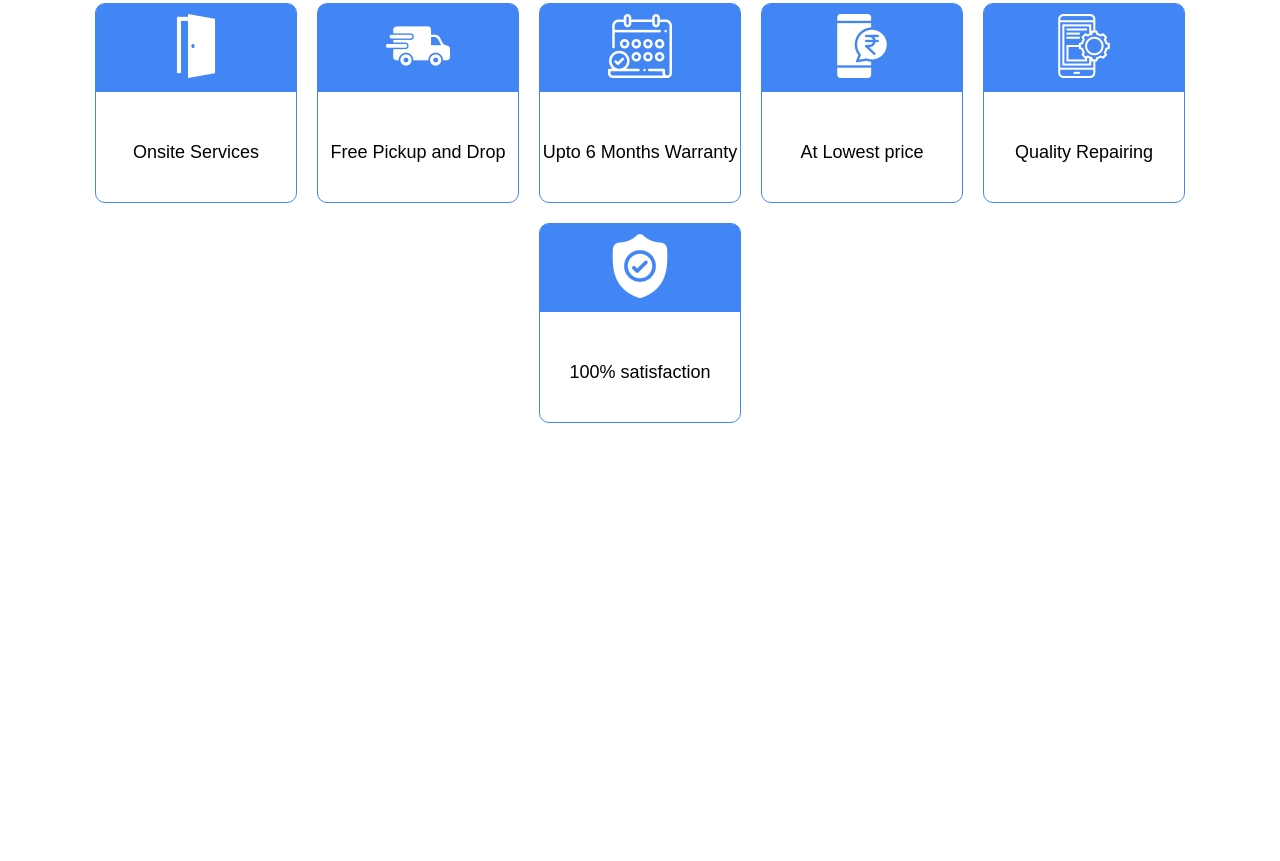
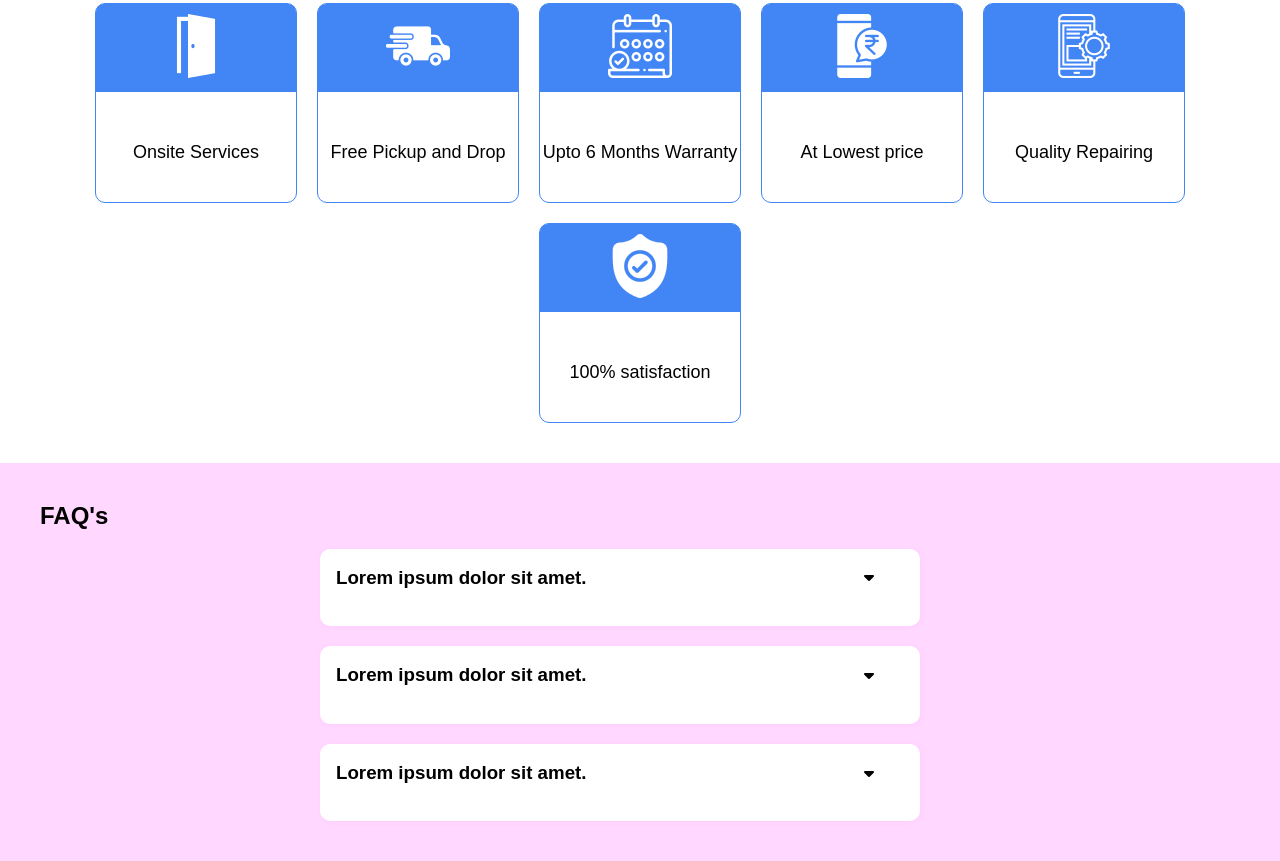
Before and after one commit to Shubham6287169/RepairHub, a plain HTML site: page index.html in a window 1280 px wide. Shown: the part 6097-6958 px from the top of the page. Before the commit the page ends 6560 px from the top, so only its background shows below. Drawn offline with nearby package versions, Linux system fonts and the light colour scheme.

Commit message:
Faq added

```diff
--- a/css/style.css
+++ b/css/style.css
@@ -513,3 +513,46 @@
     text-wrap: wrap;
     font-size: 18px;
 }
+
+.Faq-Section{
+    background: rgb(255, 215, 255);
+    padding: 40px;
+    font-family: Arial, Helvetica, sans-serif;
+    line-height: 1.6rem;
+}
+
+.accordian{
+    background-color: white;
+    padding: 16px 16px;
+    margin-bottom: 40px;
+    margin: 0 40px;
+    margin-top: 20px;
+    box-shadow: 1px 1px 5px rgb(255, 205, 255);
+    border-radius: 10px;
+    width: 50%;
+    position: relative;
+    left: 20%;
+    cursor: pointer;
+}
+.question{
+    display: flex;
+    align-items: center;
+    justify-content: space-between;
+    margin-bottom: 20px;
+}
+
+.icon{
+    margin-right: 30px;
+    transition: transform 0.2s;
+}
+
+.rotate{
+   transform: rotate(-180deg);
+ }
+
+.answer{
+     color: #666;
+     max-height: 0;
+     overflow: hidden;
+    transition: max-height 0.2s;
+}
--- a/index.html
+++ b/index.html
@@ -7,6 +7,7 @@
     <link href="https://unpkg.com/aos@2.3.1/dist/aos.css" rel="stylesheet">
     <link rel="stylesheet" href="css/style.css">
     <script src="https://unpkg.com/typed.js@2.1.0/dist/typed.umd.js"></script>
+    <link rel="stylesheet" href="https://cdnjs.cloudflare.com/ajax/libs/font-awesome/6.6.0/css/all.min.css">
 </head>
 
 <body>
@@ -281,6 +282,40 @@
     </ul>
 </div>
 
+
+ <div class="Faq-Section">
+    <h2>FAQ's</h2>
+      <div class="accordian">
+        <div class="question">
+            <h3>Lorem ipsum dolor sit amet.</h3>
+            <i class=" icon  fa-solid fa-caret-down"></i>
+        </div>
+        <div class="answer">
+            <p>Lorem ipsum dolor sit amet consectetur adipisicing elit. Animi officia esse inventore modi unde reiciendis fugiat assumenda autem iste quidem!</p>
+        </div>
+      </div>
+
+      <div class="accordian">
+        <div class="question">
+            <h3>Lorem ipsum dolor sit amet.</h3>
+            <i class="icon fa-solid fa-caret-down"></i>
+        </div>
+        <div class="answer">
+            <p>Lorem ipsum dolor sit amet consectetur adipisicing elit. Animi officia esse inventore modi unde reiciendis fugiat assumenda autem iste quidem!</p>
+        </div>
+      </div>
+
+      <div class="accordian">
+        <div class="question">
+            <h3>Lorem ipsum dolor sit amet.</h3>
+            <i class="icon fa-solid fa-caret-down"></i>
+        </div>
+        <div class="answer">
+            <p>Lorem ipsum dolor sit amet consectetur adipisicing elit. Animi officia esse inventore modi unde reiciendis fugiat assumenda autem iste quidem!</p>
+        </div>
+      </div>
+ </div>
+
 <!--Our AOS Data-->
  <script src="https://unpkg.com/aos@2.3.1/dist/aos.js"></script>
  <script>
@@ -289,6 +324,10 @@
         duration:1000
     });
   </script>
+  <script>
+
+
+  </script>
  <script src="script.js"></script>
 </body>
 </html>
--- a/script.js
+++ b/script.js
@@ -81,3 +81,25 @@ function toggleMenu() {
 // Add event listener to the hamburger menu button for small screens
 const menuToggle = document.querySelector('.menu-toggle');
 menuToggle.addEventListener('click', toggleMenu);
+
+// faq -section
+
+const accordians = document.querySelectorAll('.accordian');
+
+accordians.forEach(accordian =>{
+    const icon =accordian.querySelector('.icon');
+    const answer = accordian.querySelector('.answer');
+
+    accordian.addEventListener('click',()=>{
+
+        if(icon.classList.contains('rotate')){
+
+            icon.classList.remove('rotate');
+            answer.style.maxHeight = null;
+
+        }else{
+            icon.classList.add('rotate');
+            answer.style.maxHeight = answer.scrollHeight +"px";
+        }
+    })
+})
```
